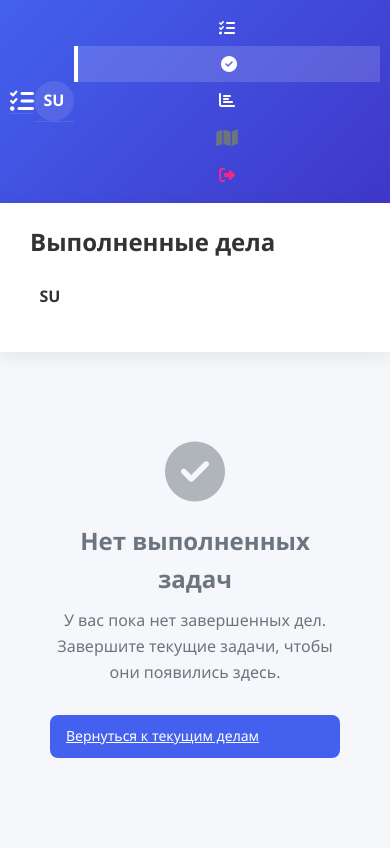
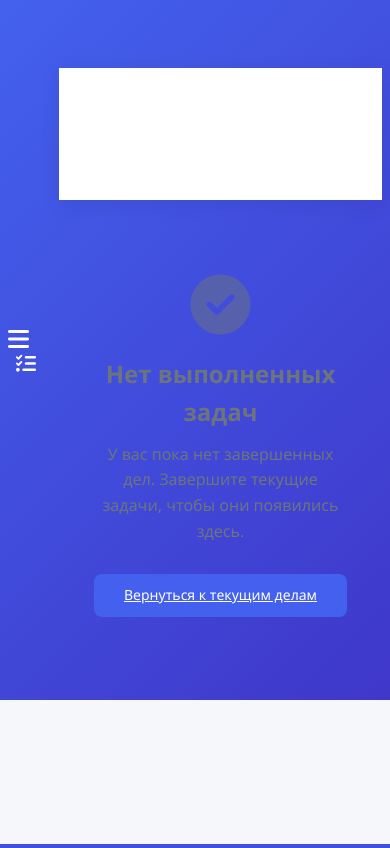
Before and after one commit to Reshka92/DobroMap, a PHP site: page /completed_tasks.php in a window 390 px wide. Run offline with PHP 8.4, Linux system fonts and the light colour scheme; the visitor is signed in with stand-in values (Sample User, id 1); data that the repository does not hold is empty.

Commit message:
Остлось адаптирровать под мобилу

```diff
--- a/completed_tasks.php
+++ b/completed_tasks.php
@@ -331,7 +331,7 @@
             margin: 20px 0;
             font-family: monospace;
             font-size: 12px;
-            color: #6c757d;
+            color: while;
         }
         .sidebar-nav .nav-item .fa-chart-bar {
     color: white !important;
@@ -351,10 +351,12 @@
         <!-- Боковая панель -->
         <div class="sidebar">
     <div class="sidebar-header">
+        <button class="mobile-nav-toggle">
+            <i class="fas fa-bars"></i>
+        </button>
         <div class="app-logo">
             <i class="fas fa-tasks"></i>
             <span>TaskManager</span>
-                </div>
         </div>
 
             <div class="user-profile">
@@ -380,8 +382,8 @@
                  <i class="fas fa-chart-bar"></i>
                 <span>Лидеры</span>
                  </a>
-                <a href="index.php" class="nav-item">
-                <i class="fas fa-map"></i>
+                <a href="index.php" class="nav-item" >
+                <i class="fas fa-map" ></i>
                 <span>На карту</span>
                  </a>
 
--- a/css/4.css
+++ b/css/4.css
@@ -607,7 +607,7 @@
 }
 
 .sidebar-nav .nav-item .fa-map {
-    color: #6c757d; /* Цвет неактивной иконки */
+    color: #ffffff; /* Цвет неактивной иконки */
     transition: color 0.3s ease;
 }
 
@@ -616,14 +616,206 @@
 }
 
 /* Стили для мобильной версии */
+/* Добавляем в конец файла 4.css */
+
+/* Мобильная адаптация */
 @media (max-width: 768px) {
-    .sidebar-nav .nav-item .fa-map {
-        font-size: 1.2rem;
+    .app-container {
+        flex-direction: column;
+    }
+
+    .sidebar {
+        width: 100%;
+        height: auto;
+        padding: 10px;
+        flex-direction: row;
+        align-items: center;
+        justify-content: space-between;
+        position: fixed;
+        top: 0;
+        left: 0;
+        right: 0;
+        z-index: 1000;
+    }
+
+    .sidebar-header {
+        padding: 0;
+        border-bottom: none;
+        margin-right: 15px;
+    }
+
+    .sidebar .user-profile {
+        display: none;
+    }
+
+    .sidebar-nav {
+        display: flex;
+        flex-direction: row;
+        padding: 0;
+        flex-grow: 0;
+    }
+
+    .nav-item {
+        padding: 10px;
+    }
+
+    .nav-item span {
+        display: none;
+    }
+
+    .main-content {
+        margin-top: 60px;
+    }
+
+    .content-header {
+        flex-direction: column;
+        align-items: flex-start;
+        gap: 15px;
+        padding: 15px;
+    }
+
+    .content-body {
+        padding: 15px;
+    }
+
+    .tasks-grid {
+        grid-template-columns: 1fr;
+    }
+
+    /* Специфичные стили для completed_tasks.php */
+    .media-gallery {
+        grid-template-columns: repeat(auto-fill, minmax(100px, 1fr));
+    }
+
+    .media-item {
+        height: 100px;
+    }
+
+    /* Специфичные стили для leaders.php */
+    .leader-item {
+        padding: 15px;
+        flex-direction: column;
+        text-align: center;
+    }
+
+    .leader-position {
+        margin-bottom: 10px;
+    }
+
+    .leader-avatar {
+        margin: 10px 0;
+    }
+
+    .leader-stats {
+        flex-direction: column;
+        gap: 5px;
     }
 }
-.no-contacts {
-    text-align: center;
-    padding: 20px;
-    color: var(--gray);
+
+@media (max-width: 480px) {
+    .sidebar {
+        padding: 8px;
+    }
+
+    .app-logo {
+        font-size: 16px;
+    }
+
+    .app-logo i {
+        font-size: 20px;
+    }
+
+    .nav-item {
+        padding: 8px;
+    }
+
+    .content-header h1 {
+        font-size: 20px;
+    }
+
+    .task-card {
+        padding: 15px;
+    }
+
+    .task-card-header {
+        flex-direction: column;
+        align-items: flex-start;
+        gap: 10px;
+    }
+
+    .task-card-footer {
+        flex-direction: column;
+        align-items: stretch;
+    }
+
+    .btn-primary, .btn-secondary, .btn-success {
+        width: 100%;
+        justify-content: center;
+    }
 }
+
+/* Дополнительные стили для мобильной навигации */
+.mobile-nav-toggle {
+    display: none;
 }
+
+@media (max-width: 768px) {
+    .mobile-nav-toggle {
+        display: block;
+        background: none;
+        border: none;
+        color: white;
+        font-size: 24px;
+        cursor: pointer;
+        margin-right: 15px;
+    }
+
+    .sidebar-nav {
+        position: absolute;
+        top: 100%;
+        left: 0;
+        right: 0;
+        background: linear-gradient(135deg, var(--primary), var(--secondary));
+        flex-direction: column;
+        display: none;
+        padding: 10px 0;
+    }
+
+    .sidebar-nav.active {
+        display: flex;
+    }
+
+    .nav-item {
+        width: 100%;
+        justify-content: center;
+        padding: 15px;
+    }
+
+    .nav-item span {
+        display: inline;
+        margin-left: 10px;
+    }
+}
+
+/* Улучшенные стили для иконок в сайдбаре */
+.sidebar-nav .nav-item.active .fa-list-check,
+.sidebar-nav .nav-item.active .fa-check-circle,
+.sidebar-nav .nav-item.active .fa-chart-bar,
+.sidebar-nav .nav-item.active .fa-map {
+    color: white !important;
+}
+
+.sidebar-nav .nav-item .fa-list-check,
+.sidebar-nav .nav-item .fa-check-circle,
+.sidebar-nav .nav-item .fa-chart-bar,
+.sidebar-nav .nav-item .fa-map {
+    color: rgba(255, 255, 255, 0.8);
+    transition: color 0.3s ease;
+}
+
+.sidebar-nav .nav-item:hover .fa-list-check,
+.sidebar-nav .nav-item:hover .fa-check-circle,
+.sidebar-nav .nav-item:hover .fa-chart-bar,
+.sidebar-nav .nav-item:hover .fa-map {
+    color: white !important;
+}}
```
Lines whose indentation alone changed are shown as unchanged.
